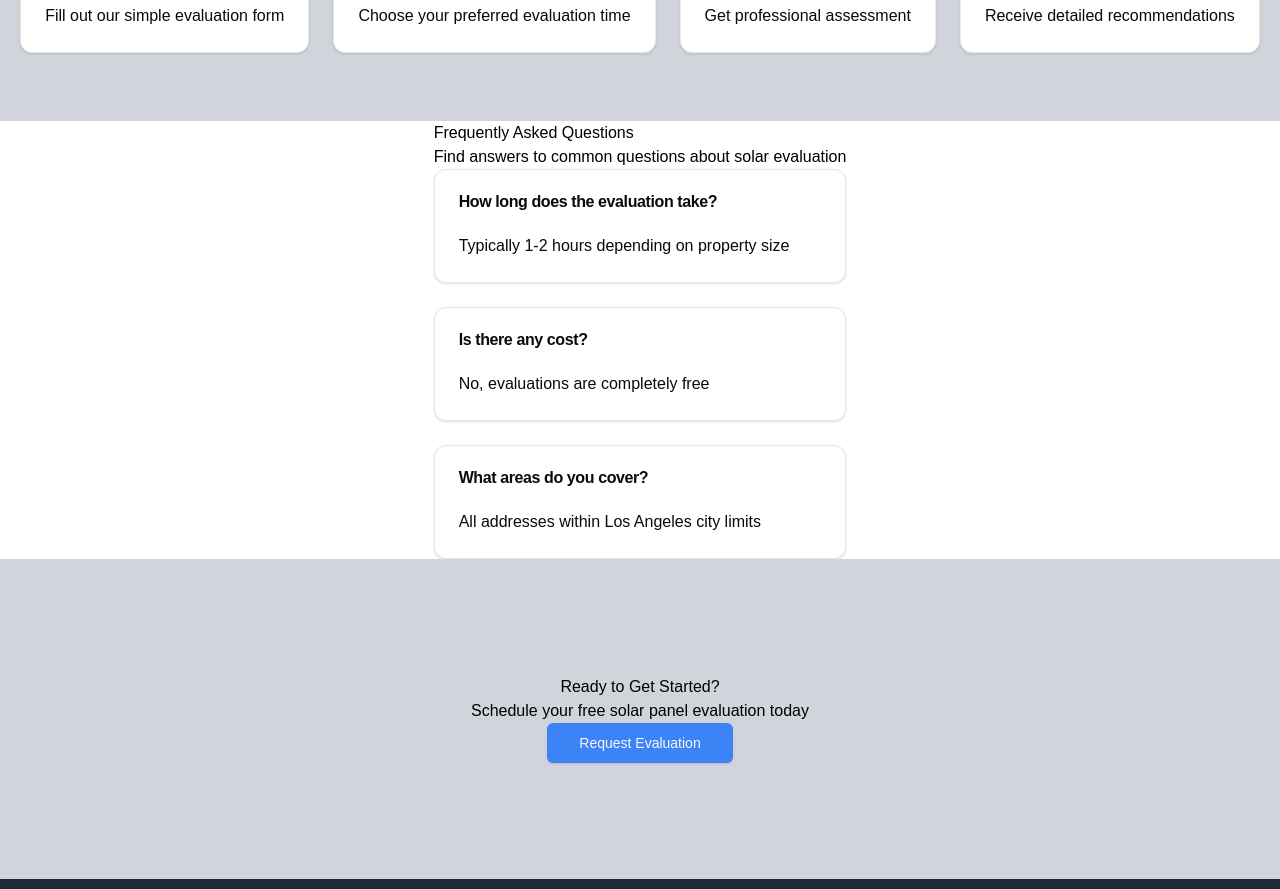
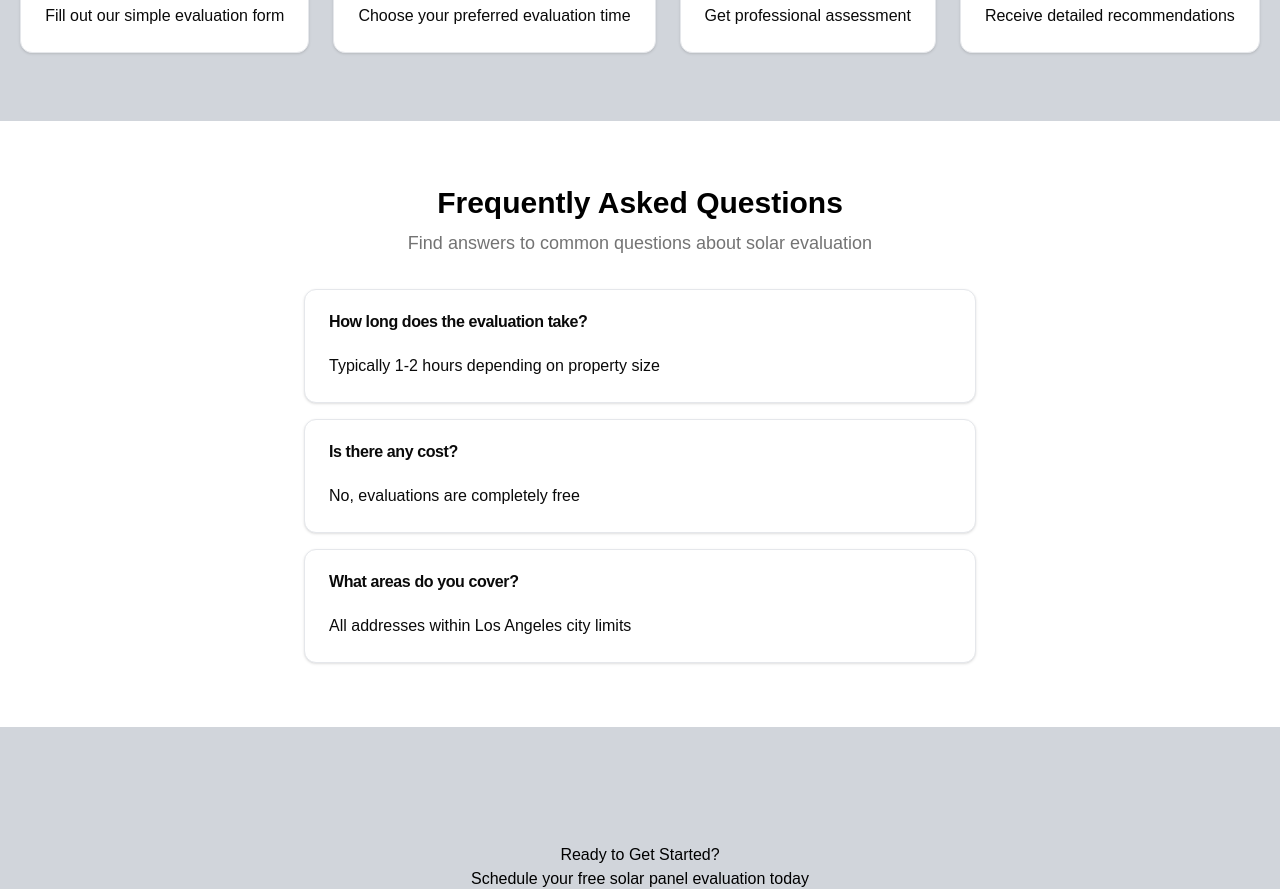
Before and after one commit to chingu-voyages/v52-tier3-team-33, a Next.js app in the folder solar-panel/: page /public in a window 1280 px wide. Shown: the part 920-1809 px from the top of the page. Built offline with nearby package versions, Linux system fonts and the light colour scheme.

Commit message:
Add styling to faq component

```diff
--- a/solar-panel/src/app/public/adopt/faq.tsx
+++ b/solar-panel/src/app/public/adopt/faq.tsx
@@ -2,11 +2,16 @@ import { Card, CardContent, CardHeader, CardTitle } from "@/components/ui/card";
 
 export default function FAQ(): React.ReactNode {
   return (
-    <section className="faq main-section" id="faq">
-      <h1>Frequently Asked Questions</h1>
-      <p>Find answers to common questions about solar evaluation</p>
-      <div className="flex flex-col gap-6">
-        <Card>
+    <section
+      className="flex min-h-[32rem] w-full flex-col items-center justify-center py-16"
+      id="faq"
+    >
+      <h1 className="text-3xl font-bold">Frequently Asked Questions</h1>
+      <p className="mt-2 text-lg text-muted-foreground">
+        Find answers to common questions about solar evaluation
+      </p>
+      <div className="mt-8 flex w-full flex-col items-center gap-4 px-4 sm:px-8 lg:px-16">
+        <Card className="w-full max-w-2xl">
           <CardHeader>
             <CardTitle>How long does the evaluation take?</CardTitle>
           </CardHeader>
@@ -14,7 +19,7 @@ export default function FAQ(): React.ReactNode {
             <p>Typically 1-2 hours depending on property size</p>
           </CardContent>
         </Card>
-        <Card>
+        <Card className="w-full max-w-2xl">
           <CardHeader>
             <CardTitle>Is there any cost?</CardTitle>
           </CardHeader>
@@ -22,7 +27,7 @@ export default function FAQ(): React.ReactNode {
             <p>No, evaluations are completely free</p>
           </CardContent>
         </Card>
-        <Card>
+        <Card className="w-full max-w-2xl">
           <CardHeader>
             <CardTitle>What areas do you cover?</CardTitle>
           </CardHeader>
```
